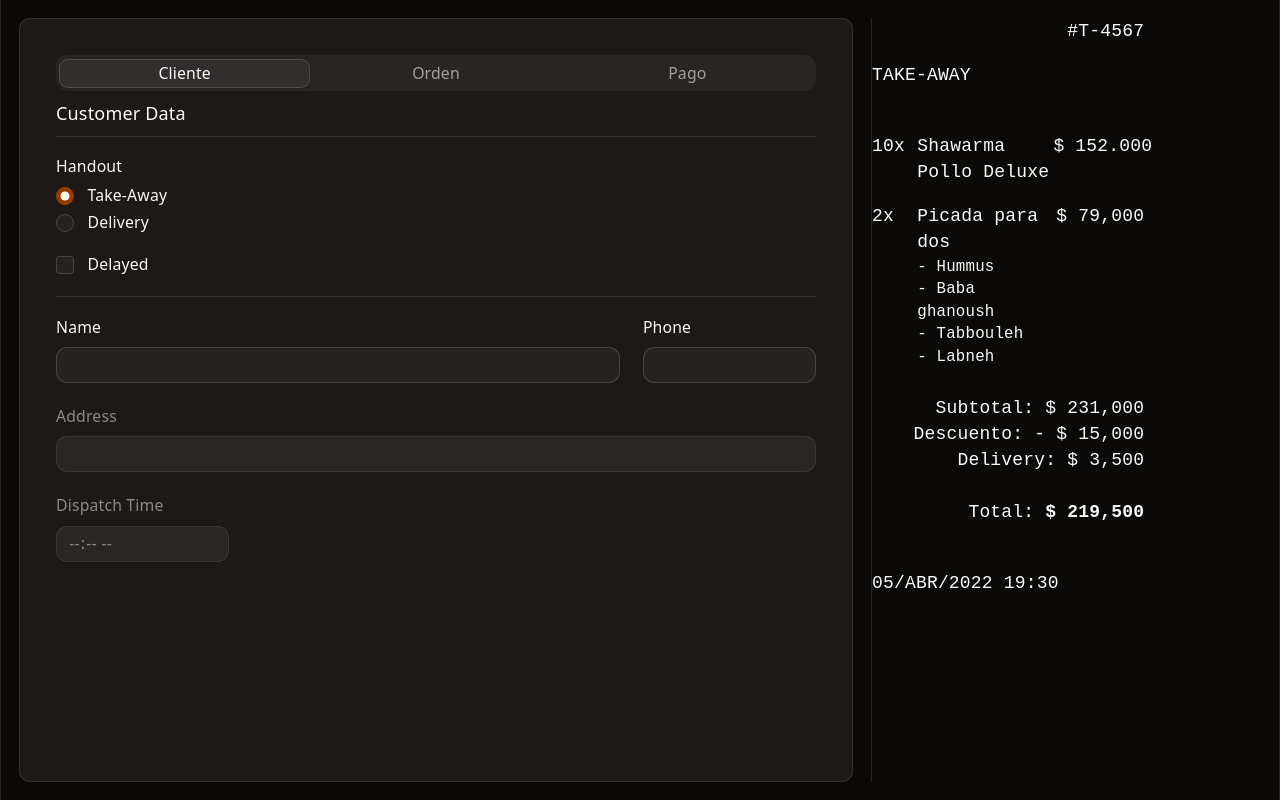
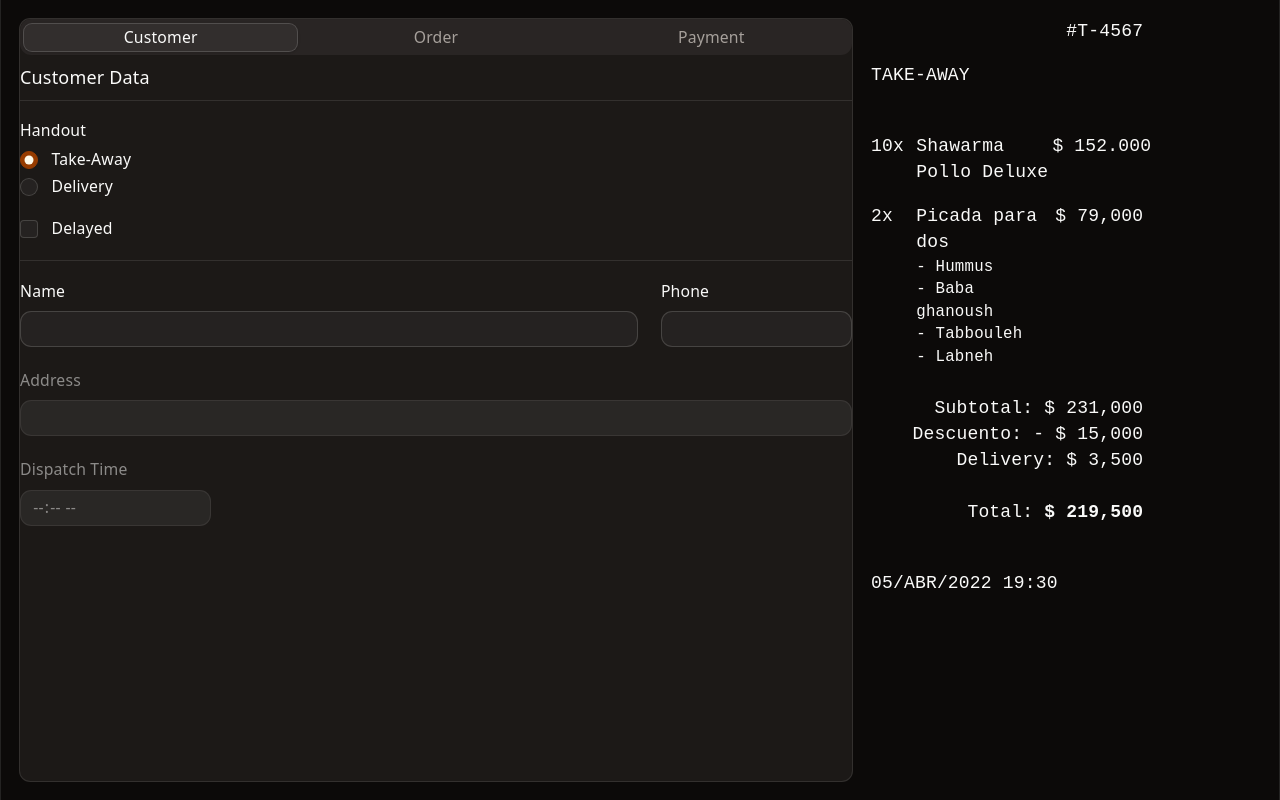
Before and after one commit to kikedose/ticket-gen-v2, a React (Vite) app: page /ticket in a window 1280 px wide. Built offline with nearby package versions, Linux system fonts and the light colour scheme.

Commit message:
wip: product list sorting

```diff
--- a/src/lib/product-list.ts
+++ b/src/lib/product-list.ts
@@ -97,7 +97,7 @@ export const productList: Product[] = [
   },
   {
     slug: 'falafel_plato',
-    name: 'Falafel al plato x8',
+    name: 'Falafel al plato x6',
     price: 12200,
     type: 'plato',
   },
--- a/src/routes/(ticket)/-product-selector.tsx
+++ b/src/routes/(ticket)/-product-selector.tsx
@@ -1,12 +1,33 @@
-import { productList } from '~/lib/product-list';
+import { productList, type Product } from '~/lib/product-list';
+
+export const productsByType = productList.reduce(
+  (acc, product: Product) => {
+    if (!acc[product.type]) {
+      acc[product.type] = [];
+    }
+    acc[product.type]!.push(product);
+    return acc;
+  },
+  {} as Partial<Record<Product['type'], Product[]>>,
+);
 
 export default function ProductSelector() {
   return (
-    <div className="flex flex-wrap justify-between gap-2">
-      {productList.map((item) => (
-        <div className="border-border grid h-[4rem] w-[8rem] items-center rounded-xl border border-solid text-center">
-          <span>{item.name}</span>
-        </div>
+    <div className="flex flex-col">
+      {Object.keys(productsByType).map((type) => (
+        <>
+          <h2 className="scroll-m-20 border-b pb-2 text-3xl font-semibold tracking-tight capitalize first:mt-0">
+            {type}
+          </h2>
+
+          <div className="flex flex-wrap gap-4">
+            {productsByType[type].map((item: Product) => (
+              <span className="border-border grid h-16 w-32 items-center rounded-xl border border-solid text-center">
+                {item.name}
+              </span>
+            ))}
+          </div>
+        </>
       ))}
     </div>
   );
--- a/src/routes/(ticket)/-ticket-form.tsx
+++ b/src/routes/(ticket)/-ticket-form.tsx
@@ -5,26 +5,29 @@ import ProductSelector from './-product-selector';
 
 export default function TicketForm() {
   return (
-    <>
-      <Tabs defaultValue="customer" className="w-full p-8">
-        <TabsList className="w-full bg-none" variant="default">
-          <TabsTrigger value="customer">Cliente</TabsTrigger>
-          <TabsTrigger value="order">Orden</TabsTrigger>
-          <TabsTrigger value="payment">Pago</TabsTrigger>
+    <div className="bg-popover border-border flex h-full flex-col overflow-hidden rounded-lg border border-solid">
+      <Tabs defaultValue="customer" className="flex h-full flex-col">
+        <TabsList className="w-full shrink-0 bg-none" variant="default">
+          <TabsTrigger value="customer">Customer</TabsTrigger>
+          <TabsTrigger value="order">Order</TabsTrigger>
+          <TabsTrigger value="payment">Payment</TabsTrigger>
         </TabsList>
 
+        {/* Customer Tab Content */}
         <TabsContent value="customer">
           <CustomerData />
         </TabsContent>
 
-        <TabsContent value="order">
+        {/* Order Tab Content */}
+        <TabsContent value="order" className="min-h-0 flex-1 overflow-y-auto">
           <ProductSelector />
         </TabsContent>
 
+        {/* Payment Tab Content */}
         <TabsContent value="payment">
           <PaymentOptions />
         </TabsContent>
       </Tabs>
-    </>
+    </div>
   );
 }
--- a/src/routes/(ticket)/ticket.index.tsx
+++ b/src/routes/(ticket)/ticket.index.tsx
@@ -9,16 +9,12 @@ export const Route = createFileRoute('/(ticket)/ticket/')({
 function RouteComponent() {
   return (
     <main className="flex h-svh w-full flex-row">
-      <section className="h-full w-2/3 py-4 pl-4">
-        <div className="bg-popover border-border flex h-full flex-col rounded-lg border border-solid">
-          <TicketForm />
-        </div>
+      <section className="w-2/3 py-4 pl-4">
+        <TicketForm />
       </section>
 
       <section className="h-full w-1/3 p-4">
-        <div className="h-full w-full border-l">
-          <TicketPreview />
-        </div>
+        <TicketPreview />
       </section>
     </main>
   );
```
